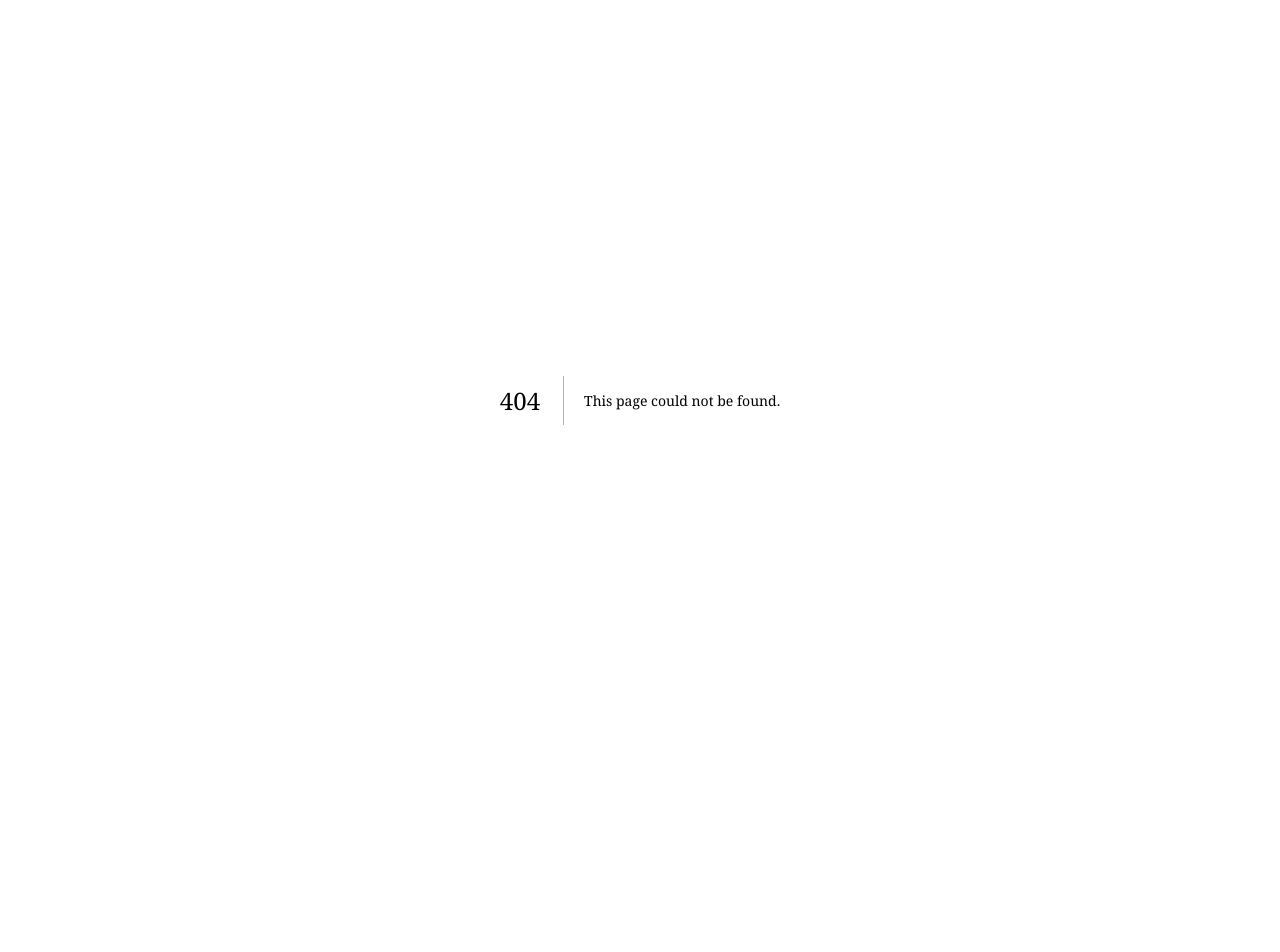
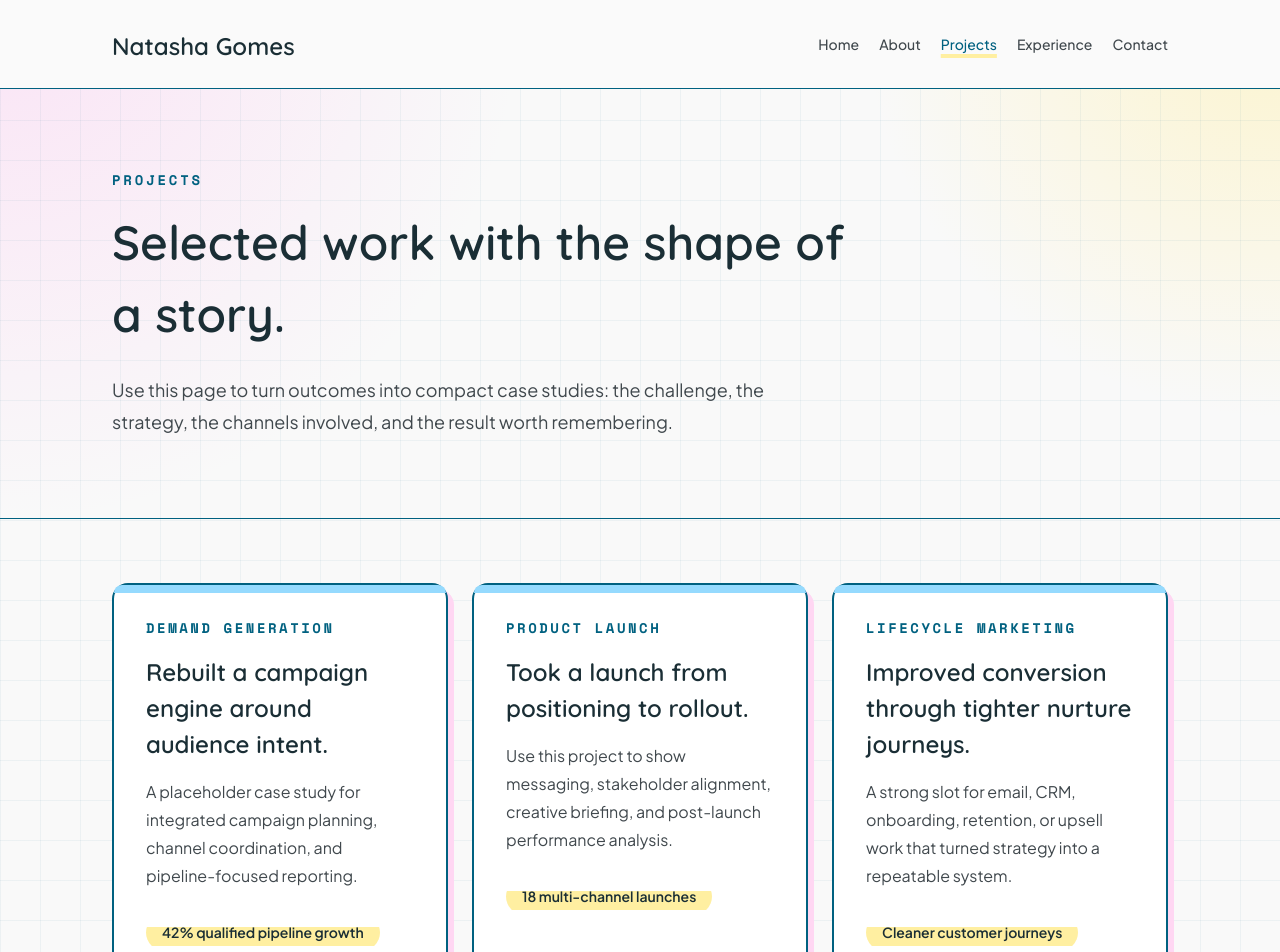
Before and after one commit to knnthgms/natasha-gomes-portfolio, a Next.js app: page /projects in a window 1280 px wide. Before the commit this address had no page. Shown: the top 952 px of the page. Before the commit the page ends 800 px from the top, so only its background shows below. Built offline with nearby package versions, Linux system fonts and the light colour scheme.

Commit message:
update design.md

```diff
--- a/src/pages/_document.tsx
+++ b/src/pages/_document.tsx
@@ -8,7 +8,18 @@ class MyDocument extends Document {
   render() {
     return (
       <Html lang={AppConfig.locale}>
-        <Head />
+        <Head>
+          <link rel="preconnect" href="https://fonts.googleapis.com" />
+          <link
+            rel="preconnect"
+            href="https://fonts.gstatic.com"
+            crossOrigin=""
+          />
+          <link
+            href="https://fonts.googleapis.com/css2?family=Plus+Jakarta+Sans:wght@400;500;600;700&family=Quicksand:wght@600;700&family=Space+Mono:wght@400;700&display=swap"
+            rel="stylesheet"
+          />
+        </Head>
         <body>
           <Main />
           <NextScript />
--- /dev/null
+++ b/src/pages/projects.tsx
@@ -0,0 +1,65 @@
+import { PageIntro } from '../templates/PageIntro';
+import { SiteLayout } from '../templates/SiteLayout';
+
+const projects = [
+  {
+    label: 'Demand Generation',
+    title: 'Rebuilt a campaign engine around audience intent.',
+    description:
+      'A placeholder case study for integrated campaign planning, channel coordination, and pipeline-focused reporting.',
+    outcome: '42% qualified pipeline growth',
+  },
+  {
+    label: 'Product Launch',
+    title: 'Took a launch from positioning to rollout.',
+    description:
+      'Use this project to show messaging, stakeholder alignment, creative briefing, and post-launch performance analysis.',
+    outcome: '18 multi-channel launches',
+  },
+  {
+    label: 'Lifecycle Marketing',
+    title: 'Improved conversion through tighter nurture journeys.',
+    description:
+      'A strong slot for email, CRM, onboarding, retention, or upsell work that turned strategy into a repeatable system.',
+    outcome: 'Cleaner customer journeys',
+  },
+];
+
+const ProjectsPage = () => (
+  <SiteLayout
+    title="Projects | Natasha Gomes"
+    description="Selected marketing projects and case studies by Natasha Gomes."
+  >
+    <PageIntro
+      eyebrow="Projects"
+      title="Selected work with the shape of a story."
+      description="Use this page to turn outcomes into compact case studies: the challenge, the strategy, the channels involved, and the result worth remembering."
+    />
+
+    <section className="mx-auto max-w-6xl px-6 py-16 lg:px-12">
+      <div className="grid gap-6 lg:grid-cols-3">
+        {projects.map((project) => (
+          <article
+            key={project.title}
+            className="theme-card rounded-3xl border p-8"
+          >
+            <p className="theme-accent text-sm font-semibold uppercase tracking-[0.18em]">
+              {project.label}
+            </p>
+            <h2 className="theme-heading mt-4 text-2xl font-semibold">
+              {project.title}
+            </h2>
+            <p className="theme-body mt-4 text-base leading-7">
+              {project.description}
+            </p>
+            <p className="theme-highlight mt-6 inline-block rounded-full px-4 py-2 text-sm font-semibold">
+              {project.outcome}
+            </p>
+          </article>
+        ))}
+      </div>
+    </section>
+  </SiteLayout>
+);
+
+export default ProjectsPage;
--- a/src/styles/global.css
+++ b/src/styles/global.css
@@ -6,22 +6,26 @@
 
 @layer base {
   :root {
-    --theme-bg: #fff6fb;
-    --theme-bg-soft: #fffaf2;
-    --theme-bg-muted: #fff0f7;
+    --theme-bg: #f9f9f9;
+    --theme-bg-soft: #e0f4f2;
+    --theme-bg-muted: #e2e2e2;
     --theme-surface: #ffffff;
-    --theme-surface-alt: #fff8fc;
-    --theme-surface-strong: #5a2a49;
-    --theme-border: #f2d4e2;
-    --theme-text: #4c2a3c;
-    --theme-text-muted: #795667;
-    --theme-text-soft: #fdf4f8;
-    --theme-accent: #d96ba0;
-    --theme-accent-soft: #f9cade;
-    --theme-accent-strong: #b94d84;
-    --theme-accent-warm: #f2c14e;
-    --theme-accent-warm-soft: #fff2bf;
-    --theme-selection: #ffd86b;
+    --theme-surface-alt: #f3f3f4;
+    --theme-surface-strong: #004860;
+    --theme-border: #006180;
+    --theme-text: #1a2e35;
+    --theme-text-muted: #40484d;
+    --theme-text-soft: #ffffff;
+    --theme-accent: #006180;
+    --theme-accent-soft: #95dafe;
+    --theme-accent-strong: #004860;
+    --theme-accent-warm: #89467f;
+    --theme-accent-warm-soft: #ffd7f3;
+    --theme-selection: #ffefa1;
+    --theme-sunny: #ffefa1;
+    --theme-mint: #e0f4f2;
+    --theme-outline: #70787e;
+    --theme-outline-soft: #bfc8ce;
   }
 
   html {
@@ -31,7 +35,7 @@
   body {
     background: var(--theme-bg);
     color: var(--theme-text);
-    font-family: "Avenir Next", "Segoe UI", sans-serif;
+    font-family: "Plus Jakarta Sans", "Avenir Next", "Segoe UI", sans-serif;
   }
 
   h1,
@@ -40,7 +44,8 @@
   h4,
   h5,
   h6 {
-    font-family: Georgia, "Times New Roman", serif;
+    font-family: Quicksand, "Plus Jakarta Sans", sans-serif;
+    letter-spacing: 0;
   }
 
   a {
@@ -56,19 +61,27 @@
 @layer components {
   .theme-shell {
     background:
-      radial-gradient(circle at top right, rgba(242, 193, 78, 0.22), transparent 28%),
-      radial-gradient(circle at top left, rgba(217, 107, 160, 0.18), transparent 34%),
+      linear-gradient(90deg, rgba(0, 97, 128, 0.05) 1px, transparent 1px),
+      linear-gradient(180deg, rgba(0, 97, 128, 0.05) 1px, transparent 1px),
+      radial-gradient(circle at top right, rgba(255, 239, 161, 0.5), transparent 24%),
+      radial-gradient(circle at top left, rgba(253, 172, 236, 0.28), transparent 30%),
       var(--theme-bg);
+    background-size:
+      40px 40px,
+      40px 40px,
+      auto,
+      auto,
+      auto;
     color: var(--theme-text);
   }
 
   .theme-header {
-    background: color-mix(in srgb, var(--theme-bg) 92%, white 8%);
+    background: color-mix(in srgb, var(--theme-bg) 88%, white 12%);
     border-color: var(--theme-border);
   }
 
   .theme-footer {
-    background: var(--theme-surface);
+    background: var(--theme-mint);
     border-color: var(--theme-border);
   }
 
@@ -78,6 +91,8 @@
 
   .theme-heading {
     color: var(--theme-text);
+    font-family: Quicksand, "Plus Jakarta Sans", sans-serif;
+    letter-spacing: 0;
   }
 
   .theme-body {
@@ -85,7 +100,9 @@
   }
 
   .theme-accent {
-    color: var(--theme-accent-strong);
+    color: var(--theme-accent);
+    font-family: "Space Mono", monospace;
+    letter-spacing: 0.08em;
   }
 
   .theme-accent-soft {
@@ -93,58 +110,104 @@
   }
 
   .theme-card {
-    background: color-mix(in srgb, var(--theme-surface) 88%, var(--theme-accent-soft) 12%);
+    position: relative;
+    background: var(--theme-surface);
     border-color: var(--theme-border);
     color: var(--theme-text);
-    box-shadow: 0 18px 40px -28px rgba(106, 46, 77, 0.32);
+    box-shadow: 6px 6px 0 var(--theme-accent-warm-soft);
+  }
+
+  .theme-card::before {
+    content: "";
+    position: absolute;
+    inset: 0 0 auto;
+    height: 8px;
+    border-radius: inherit;
+    border-bottom-right-radius: 0;
+    border-bottom-left-radius: 0;
+    background: var(--theme-accent-soft);
   }
 
   .theme-card-soft {
-    background: color-mix(in srgb, var(--theme-surface-alt) 78%, var(--theme-accent-warm-soft) 22%);
+    background: var(--theme-mint);
     border-color: var(--theme-border);
+    box-shadow: 4px 4px 0 var(--theme-sunny);
   }
 
   .theme-card-strong {
-    background:
-      linear-gradient(145deg, color-mix(in srgb, var(--theme-surface-strong) 90%, black 10%), var(--theme-surface-strong)),
-      var(--theme-surface-strong);
-    border-color: color-mix(in srgb, var(--theme-border) 40%, var(--theme-surface-strong) 60%);
+    background: var(--theme-surface-strong);
+    border-color: var(--theme-surface-strong);
     color: var(--theme-text-soft);
-    box-shadow: 0 22px 44px -30px rgba(72, 28, 52, 0.65);
+    box-shadow: 8px 8px 0 var(--theme-accent-warm-soft);
   }
 
   .theme-card-strong-body {
-    color: color-mix(in srgb, var(--theme-text-soft) 78%, var(--theme-accent-warm-soft) 22%);
+    color: color-mix(in srgb, var(--theme-text-soft) 82%, var(--theme-accent-soft) 18%);
   }
 
   .theme-button-primary {
-    background: linear-gradient(135deg, var(--theme-accent), var(--theme-accent-warm));
-    color: var(--theme-text);
-    box-shadow: 0 16px 30px -22px rgba(185, 77, 132, 0.7);
+    background: var(--theme-accent);
+    border: 2px solid var(--theme-accent-strong);
+    color: var(--theme-text-soft);
+    box-shadow: 4px 4px 0 var(--theme-accent-warm-soft);
   }
 
   .theme-button-primary:hover {
-    background: linear-gradient(135deg, var(--theme-accent-strong), color-mix(in srgb, var(--theme-accent-warm) 85%, white 15%));
+    background: var(--theme-accent-strong);
+    transform: translate(1px, 1px);
+    box-shadow: 3px 3px 0 var(--theme-accent-warm-soft);
   }
 
   .theme-button-secondary {
-    background: color-mix(in srgb, var(--theme-surface) 70%, var(--theme-accent-warm-soft) 30%);
-    border-color: var(--theme-border);
+    background: var(--theme-surface);
+    border: 2px solid var(--theme-border);
     color: var(--theme-text);
+    box-shadow: 4px 4px 0 var(--theme-accent-warm-soft);
   }
 
   .theme-button-secondary:hover {
-    border-color: var(--theme-accent);
-    color: var(--theme-accent-strong);
+    background: var(--theme-sunny);
+    color: var(--theme-text);
+    transform: translate(1px, 1px);
+    box-shadow: 3px 3px 0 var(--theme-accent-warm-soft);
   }
 
   .theme-highlight {
-    background: color-mix(in srgb, var(--theme-accent-warm-soft) 75%, white 25%);
+    background: linear-gradient(transparent 34%, var(--theme-sunny) 34% 86%, transparent 86%);
     color: var(--theme-text);
   }
 
   .theme-link:hover,
   .theme-link-active {
-    color: var(--theme-accent-strong);
+    color: var(--theme-accent);
   }
 }
+
+.theme-card,
+.theme-card-soft,
+.theme-card-strong {
+  border-width: 2px;
+  border-radius: 1rem;
+}
+
+.theme-divider,
+.theme-header,
+.theme-footer {
+  border-color: var(--theme-border);
+}
+
+.theme-link-active {
+  text-decoration-color: var(--theme-sunny);
+  text-decoration-thickness: 4px;
+  text-underline-offset: 4px;
+}
+
+.theme-heading,
+.tracking-tight {
+  letter-spacing: 0;
+}
+
+.theme-accent,
+dt {
+  font-family: "Space Mono", monospace;
+}
--- a/src/templates/navigationItems.ts
+++ b/src/templates/navigationItems.ts
@@ -1,9 +1,8 @@
 const navigationItems = [
   { href: '/', label: 'Home' },
   { href: '/about', label: 'About' },
-  { href: '/services', label: 'Services' },
+  { href: '/projects', label: 'Projects' },
   { href: '/experience', label: 'Experience' },
-  { href: '/skills', label: 'Skills' },
   { href: '/contact', label: 'Contact' },
 ];
 
--- a/src/utils/AppConfig.ts
+++ b/src/utils/AppConfig.ts
@@ -24,21 +24,21 @@ export const AppConfig = {
     'Portfolio website for Natasha Gomes, a marketing manager focused on campaign strategy, content leadership, growth, and brand-building.',
   locale: 'en',
   theme: {
-    background: '#fff6fb',
-    backgroundSoft: '#fffaf2',
-    backgroundMuted: '#fff0f7',
+    background: '#f9f9f9',
+    backgroundSoft: '#e0f4f2',
+    backgroundMuted: '#e2e2e2',
     surface: '#ffffff',
-    surfaceAlt: '#fff8fc',
-    surfaceStrong: '#5a2a49',
-    border: '#f2d4e2',
-    text: '#4c2a3c',
-    textMuted: '#795667',
-    textSoft: '#fdf4f8',
-    accent: '#d96ba0',
-    accentSoft: '#f9cade',
-    accentStrong: '#b94d84',
-    accentWarm: '#f2c14e',
-    accentWarmSoft: '#fff2bf',
-    selection: '#ffd86b',
+    surfaceAlt: '#f3f3f4',
+    surfaceStrong: '#004860',
+    border: '#006180',
+    text: '#1a2e35',
+    textMuted: '#40484d',
+    textSoft: '#ffffff',
+    accent: '#006180',
+    accentSoft: '#95dafe',
+    accentStrong: '#004860',
+    accentWarm: '#89467f',
+    accentWarmSoft: '#ffd7f3',
+    selection: '#ffefa1',
   } satisfies ThemeConfig,
 };
```
Also changed, not shown: src/pages/services.tsx (deleted, +0 -58 lines), src/pages/skills.tsx (deleted, +0 -60 lines).
